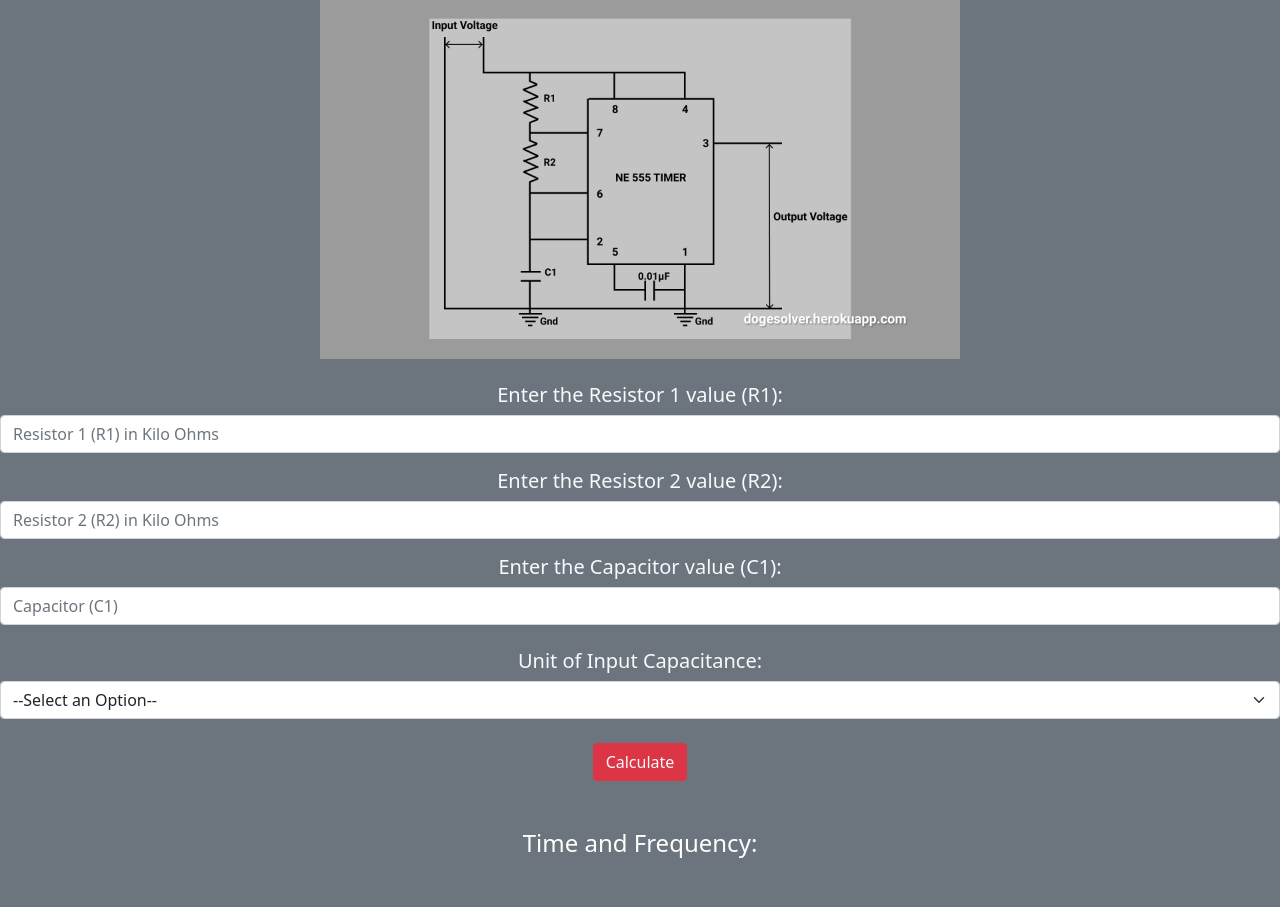
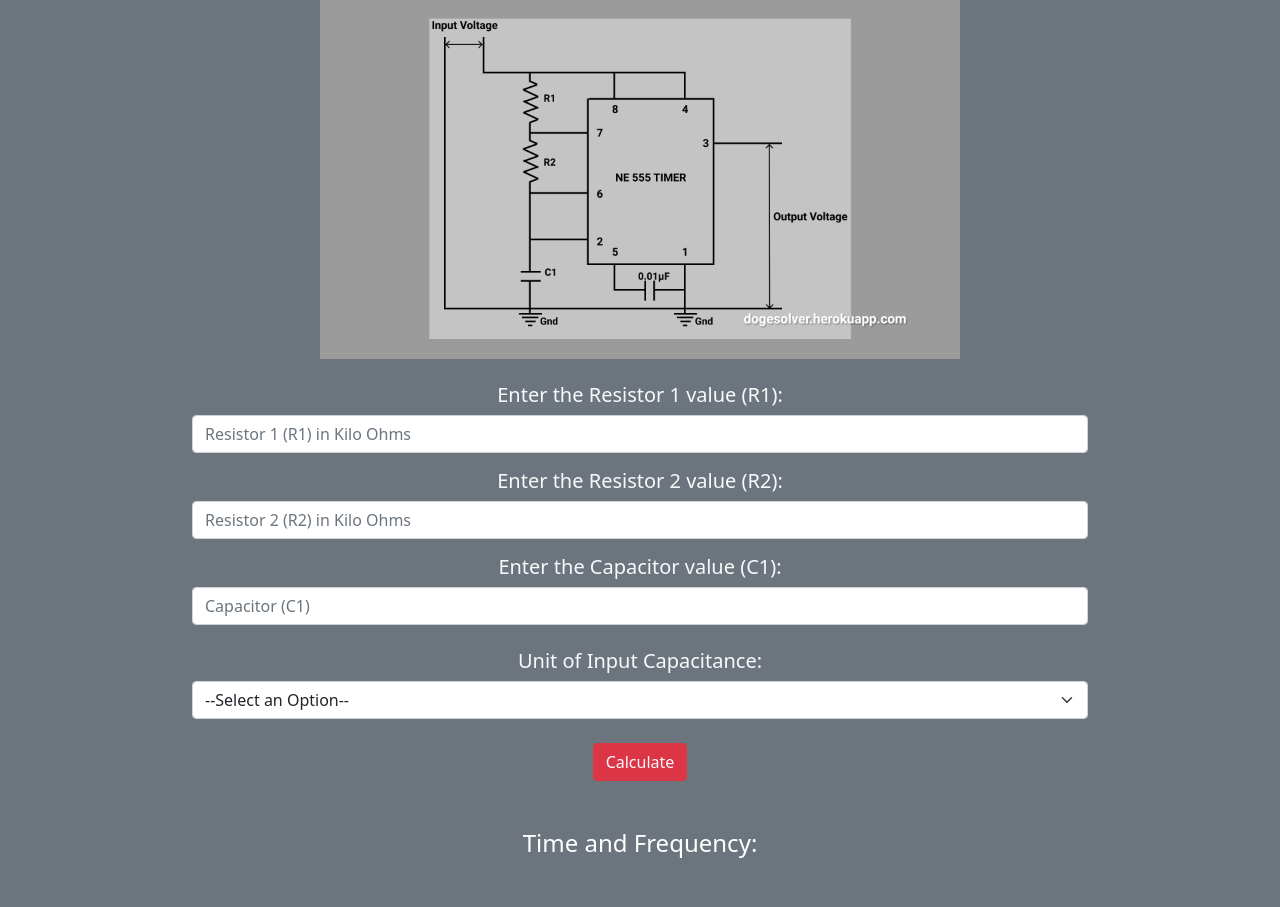
Before and after one commit to hariharan-tech/dogesolver, a Flask app: page /astabletimer in a window 1280 px wide. Shown: the part 191-1098 px from the top of the page. Run offline with Flask 2, Linux system fonts and the light colour scheme.

Commit message:
Update base.html

```diff
--- a/templates/base.html
+++ b/templates/base.html
@@ -8,6 +8,8 @@
     <style>  body{
       text-align: center;
     }
+        .wform{
+        width: 70%; }
     footer{
       height: 100px; position: absolute;margin-top: 2%; padding-top: 13px;
     }
```
